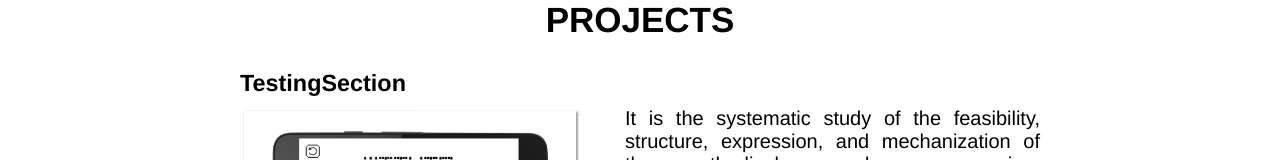
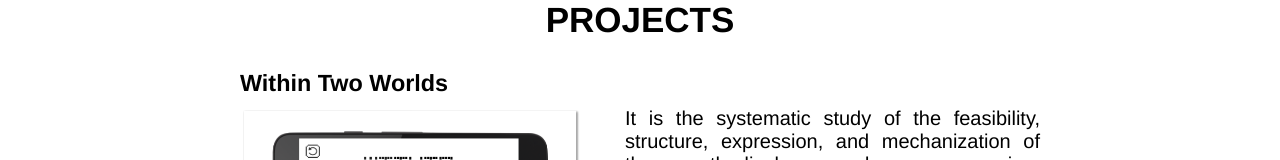
Before and after one commit to stevetcm/stevetcm.github.io, a plain HTML site: page index.html in a window 1280 px wide. Shown: the part 402-562 px from the top of the page. Drawn offline with Linux system fonts and the light colour scheme.

Commit message:
Filling Projects Section

```diff
--- a/index.html
+++ b/index.html
@@ -37,7 +37,7 @@
           <hr>
           <h2 class="heading">Projects</h2>
 
-          <h3 class="project_name">TestingSection</h3>
+          <h3 class="project_name">Within Two Worlds</h3>
           <img class="hidden_image" src="images/twoworlds.png" alt="test"/>
           <p class="displays">
             <img class="project_image" src="images/twoworlds.png" alt="twoworlds" width=340 height=190/>
```
